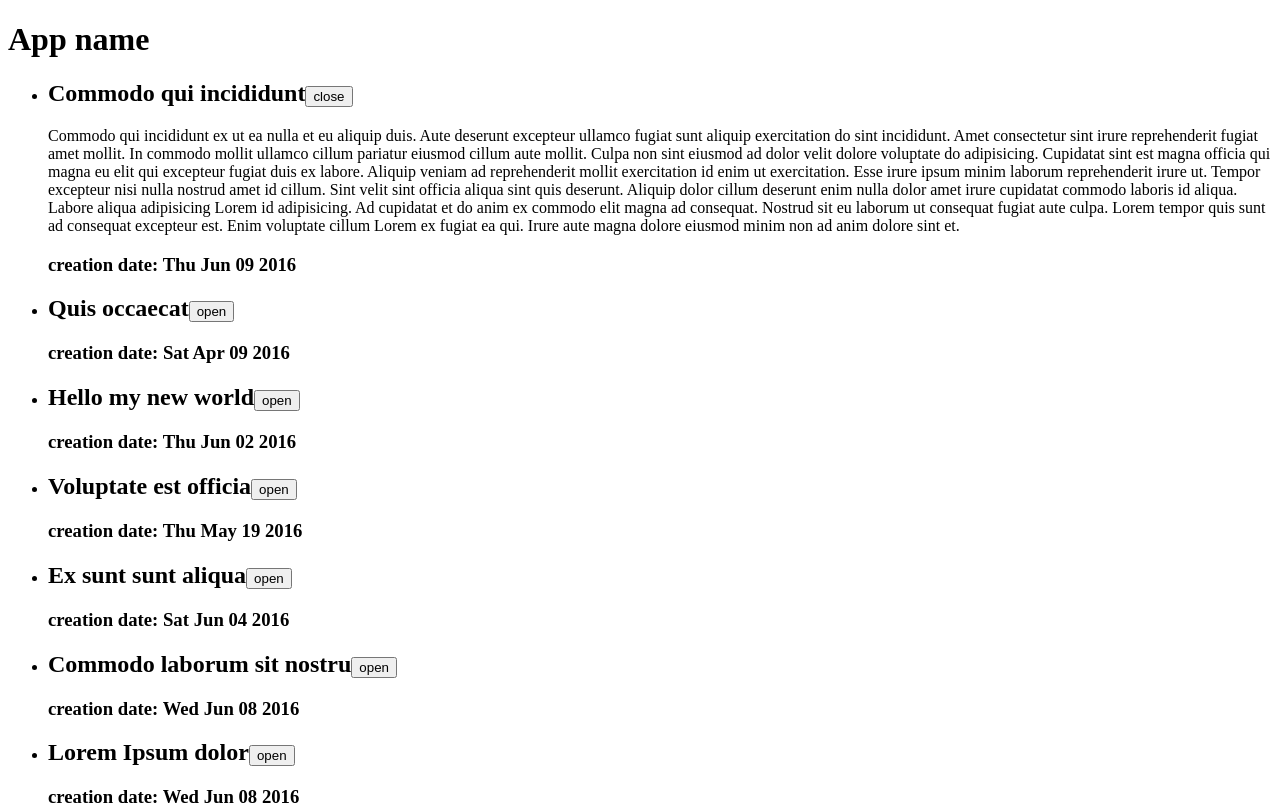
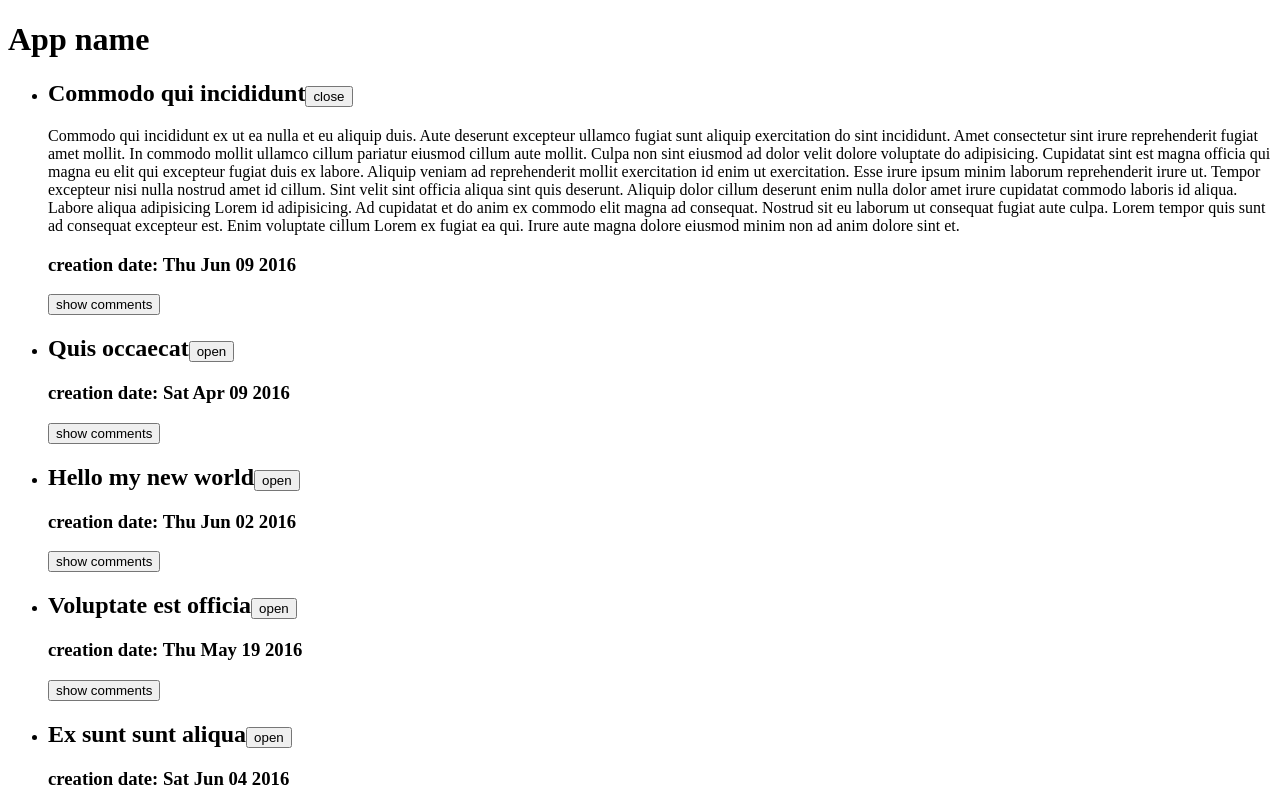
Before and after one commit to romabelka/basic-react-11-01, a React app: page / in a window 1280 px wide. Shown: the top 805 px of the page. Built offline with nearby package versions, Linux system fonts and the light colour scheme.

Commit message:
Add comments

```diff
--- a/src/components/Article.js
+++ b/src/components/Article.js
@@ -1,4 +1,5 @@
 import React, {Component} from 'react'
+import Comments from './Comments'
 
 class Article extends Component {
     constructor(props) {
@@ -48,6 +49,7 @@ class Article extends Component {
                 </h2>
                 {body}
                 <h3>creation date: {(new Date(article.date)).toDateString()}</h3>
+                <Comments comments = {article.comments}/>
             </div>
         )
     }
--- /dev/null
+++ b/src/components/Comments.js
@@ -0,0 +1,43 @@
+import React, {Component} from 'react'
+
+class Comments extends Component {
+    constructor(props) {
+        super(props)
+
+        this.state = {
+            isOpen: false
+        }
+    }
+
+    render() {
+        const {comments} = this.props;
+        const list = comments && comments.map(comment => <li key={comment.id}>
+            <div>
+                <span><b>user: </b></span>
+                <span>{comment.user}</span>
+            </div>
+            <div>
+                <span><b>text: </b></span>
+                <span><i>{comment.text}</i></span>
+            </div>
+        </li>);
+        const body = this.state.isOpen && list && <ul>{list}</ul>
+        return (
+            <div>
+                <button onClick={this.handleClick} disabled={list == null}>
+                    {this.state.isOpen ? 'hide comments' : 'show comments'}
+                </button>
+                {body}
+            </div>
+        )
+    }
+
+    handleClick = () => {
+        this.setState((state) => ({
+            isOpen: !state.isOpen
+        }));
+    }
+
+}
+
+export default Comments
```
